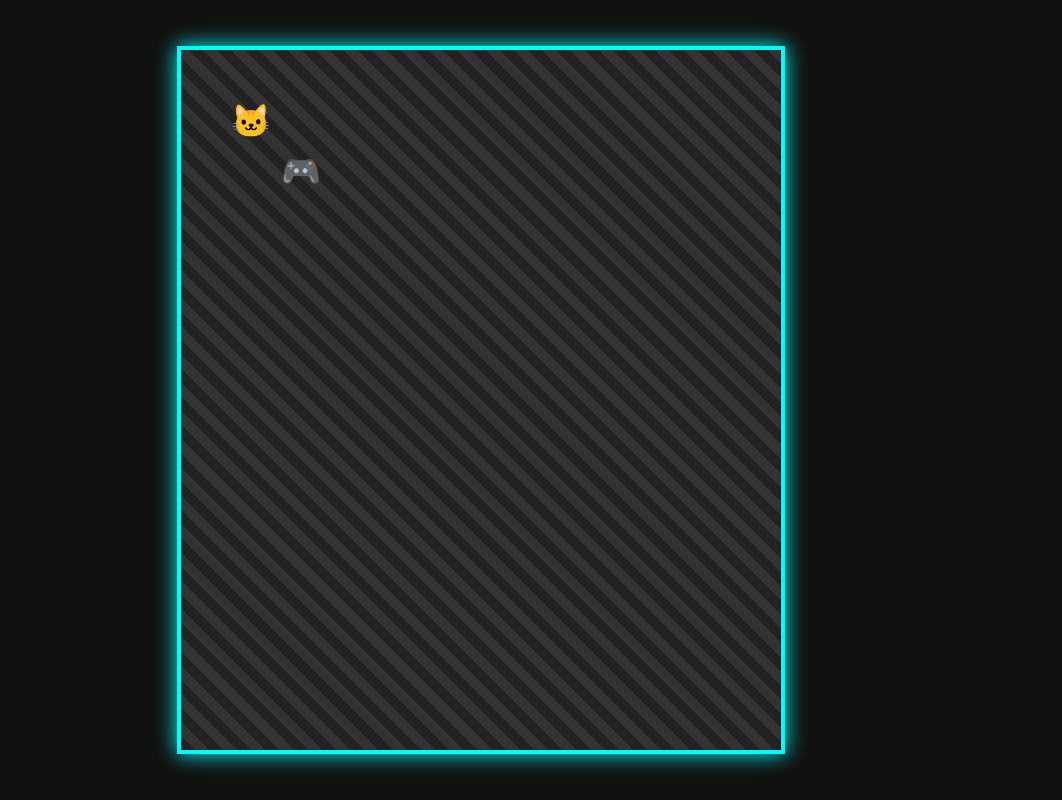
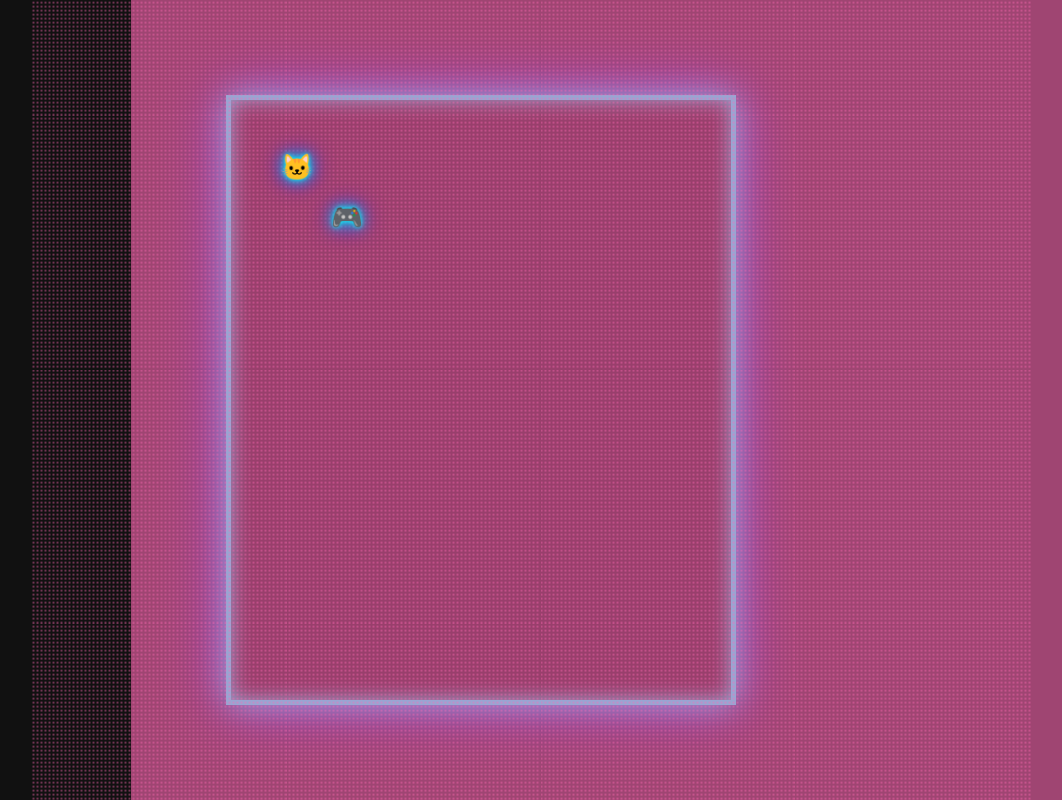
Before and after one commit to ShaynaMBarclay/Level3, a React (Vite) app: page /anniversary in a window 1280 px wide. Shown: the whole page, without its empty margins (159-1221 px from the left). Built offline with nearby package versions, Linux system fonts and the light colour scheme.

Commit message:
design fix

```diff
--- a/src/AnniversaryGame.jsx
+++ b/src/AnniversaryGame.jsx
@@ -21,8 +21,8 @@ export default function AnniversaryGame() {
   const [currentObstacle, setCurrentObstacle] = useState(0);
   const [showModal, setShowModal] = useState(null);
 
-  const gameWidth = 600;
-  const gameHeight = 700;
+  const gameWidth = 500; // smaller max width
+  const gameHeight = 600; // smaller max height
 
   const objects = [
     {
@@ -32,12 +32,25 @@ export default function AnniversaryGame() {
       imgs: [wow1, wow2],
       icon: "🎮",
     },
-    { x: 250, y: 300, text: "Meeting in Italy for the first time. We had an instant connection. Remember when we got yelled at by an old Italian lady for making out in the alley? Oops.", imgs: [italy1, italy2, italy3, italy4, italy5], icon: "🍕" },
-    { x: 400, y: 500, text: "Moving in together, we got even closer and started to build our life in France. We laughed and cried together and made so many memories. We're married now. Hisband and Wufe.", imgs: [france1, france2, france3, france4, france5], icon: "🥖" },
+    {
+      x: 250,
+      y: 300,
+      text: "Meeting in Italy for the first time. We had an instant connection. Remember when we got yelled at by an old Italian lady for making out in the alley? Oops.",
+      imgs: [italy1, italy2, italy3, italy4, italy5],
+      icon: "🍕",
+    },
+    {
+      x: 400,
+      y: 500,
+      text: "Moving in together, we got even closer and started to build our life in France. We laughed and cried together and made so many memories. We're married now. Hisband and Wufe.",
+      imgs: [france1, france2, france3, france4, france5],
+      icon: "🥖",
+    },
   ];
 
-  const finishLine = { x: 500, y: 650 };
+  const finishLine = { x: 450, y: 550 }; // scaled down for smaller game area
 
+  // Key controls
   useEffect(() => {
     const down = (e) =>
       setActiveKeys((prev) => ({ ...prev, [e.key.toLowerCase()]: true }));
@@ -53,6 +66,7 @@ export default function AnniversaryGame() {
     };
   }, []);
 
+  // Cat movement & collision
   useEffect(() => {
     const speed = 4;
     const interval = setInterval(() => {
--- a/src/styles/AnniversaryGame.css
+++ b/src/styles/AnniversaryGame.css
@@ -1,36 +1,63 @@
-@import url('https://fonts.googleapis.com/css2?family=Press+Start+2P&display=swap');
-
-
-
 .screen {
   width: 100vw;
   height: 100vh;
   display: flex;
   justify-content: center;
   align-items: center;
+  box-sizing: border-box;
+  padding: 0; /* remove extra padding */
 }
 
 .game-area {
   position: relative;
-  width: 500px;
-  height: 400px;
-  background: repeating-linear-gradient(
-    45deg,
-    #222,
-    #222 10px,
-    #333 10px,
-    #333 20px
-  );
-  border: 4px solid #0ff;
-  box-shadow: 0 0 20px #0ff;
-  overflow: hidden;
+  width: clamp(300px, 70vw, 500px); /* smaller max width */
+  height: clamp(400px, 60vh, 600px); /* smaller max height */
+  border: 5px solid #0ff;
+  box-shadow: 0 0 30px #0ff, 0 0 60px #00f, inset 0 0 20px #0ff;
+  overflow: visible;
+  background: black;
+  display: flex;
+  justify-content: center;
+  align-items: center;
 }
 
+/* Starfield layers */
+.game-area::before,
+.game-area::after {
+  content: "";
+  position: absolute;
+  top: 0;
+  left: 0;
+  width: 200%;
+  height: 200%;
+  background-image: radial-gradient(#ff69b4 1px, transparent 1px);
+  background-size: 4px 4px;
+  animation: starScroll 20s linear infinite;
+  opacity: 0.4;
+  pointer-events: none;
+  z-index: 0;
+}
+
+.game-area::after {
+  background-size: 2px 2px;
+  animation-duration: 40s;
+  opacity: 0.6;
+}
+
+/* Cat, objects, finish line */
 .cat, .object, .finish-line {
   position: absolute;
-  font-size: 2rem;
+  font-size: clamp(1.5rem, 2vw, 2.2rem);
+  text-shadow: 0 0 5px #0ff, 0 0 15px #0ff, 0 0 25px #00f;
+  z-index: 1;
 }
 
 .finish-line {
-  font-size: 2.5rem;
+  font-size: clamp(2rem, 2.5vw, 2.5rem);
+  text-shadow: 0 0 8px #0ff, 0 0 20px #0ff, 0 0 40px #00f;
 }
+
+@keyframes starScroll {
+  0% { transform: translate(0, 0); }
+  100% { transform: translate(-50%, -50%); }
+}
--- a/src/styles/EndScreen.css
+++ b/src/styles/EndScreen.css
@@ -1,6 +1,7 @@
 .end-screen {
   width: 100vw;
-  height: 100vh;
+  height: auto; /* let it grow if content is taller */
+  max-height: 100vh;
   background: #111;
   display: flex;
   flex-direction: column;
@@ -9,9 +10,15 @@
   color: #0ff;
   font-family: 'Press Start 2P', cursive;
   text-align: center;
-  overflow-y: auto; /* in case content is taller than screen */
+  overflow-y: auto; /* scroll if needed */
   padding: 20px;
+  box-sizing: border-box;
 }
+
+.collage img {
+  width: min(280px, 90vw); /* keep images big but fit small screens */
+}
+
 
 .end-screen h1 {
   font-size: 2.5rem;
```
Also changed, not shown: src/styles/App.css (line endings or trailing spaces).
